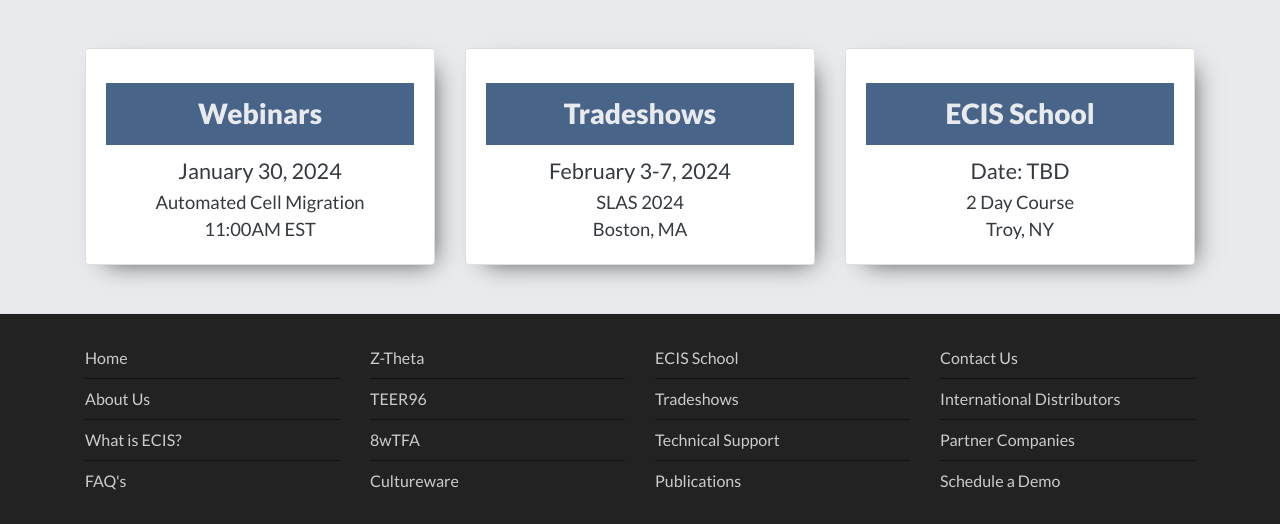
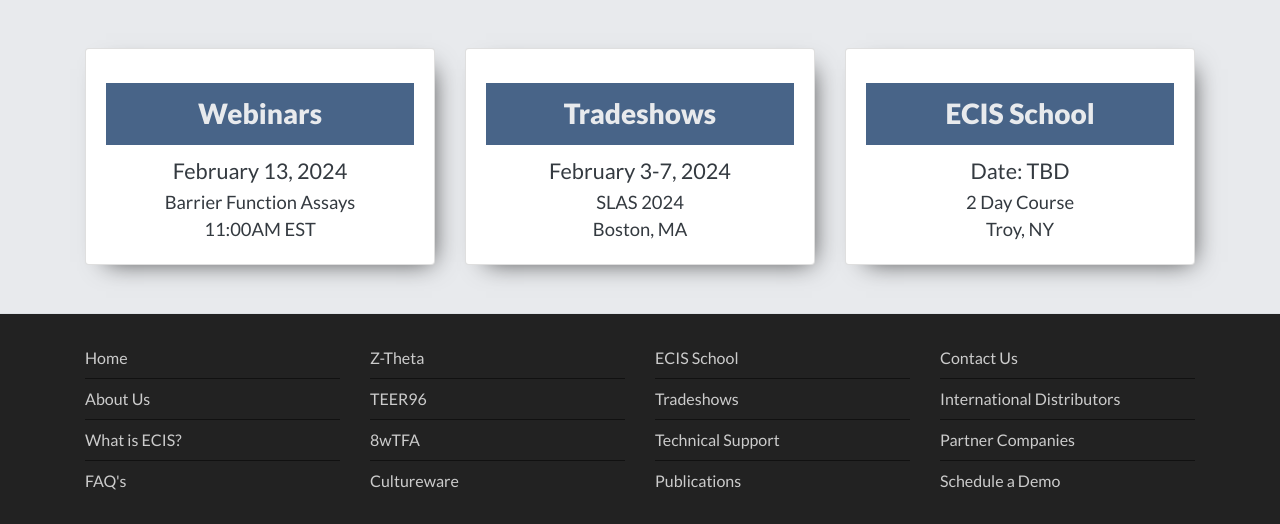
Before and after one commit to chrisdav6/AB, a PHP site: page / in a window 1280 px wide. Shown: the part 676-1200 px from the top of the page. Run offline with PHP 8.4, Linux system fonts and the light colour scheme; some libraries are stand-ins or nearby versions.

Commit message:
Updated webinar

```diff
--- a/index.php
+++ b/index.php
@@ -106,8 +106,8 @@
             <div class="card text-center">
               <div class="card-body">
                 <h3 class="card-title">Webinars</h3>
-                <h4 class="mb-1">January 30, 2024</h4>
-                <p class="card-text mb-0">Automated Cell Migration</p>
+                <h4 class="mb-1">February 13, 2024</h4>
+                <p class="card-text mb-0">Barrier Function Assays</p>
                 <p class="card-text mb-0">11:00AM EST</p>
                 <!-- Extra Event -->
                 <!-- <h4 class="mb-1 mt-3">May 17, 2022</h4>
--- a/webinars.php
+++ b/webinars.php
@@ -166,7 +166,7 @@
         <a class="register" href="https://appliedbiophysics.webex.com/weblink/register/r81b8c18661946289a7843aef783bb561" target="_blank">Register</a>
       </div>
 
-      <hr>-->
+      <hr>
 
       <div class="webinar">
         <h4 class="webinar-title">Automated Cell Migration – 11:00 AM EST</h4>
@@ -175,7 +175,7 @@
         <a class="register" href="https://appliedbiophysics.webex.com/weblink/register/r0aa033f563ca107a14da6c413889cf5d" target="_blank">Register</a>
       </div>
 
-      <hr>
+      <hr>-->
 
       <div class="webinar">
         <h4 class="webinar-title">Barrier Function Assays – 11:00 AM EST</h4>
```
